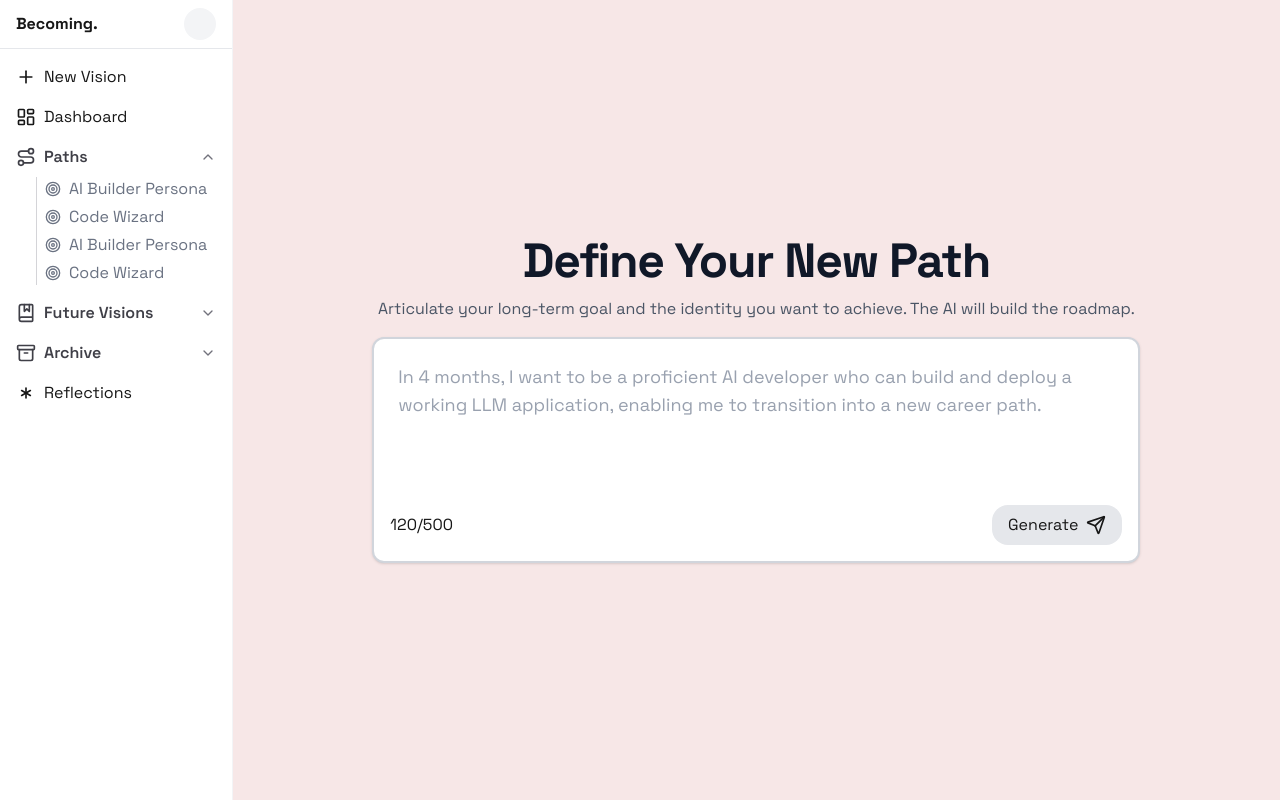
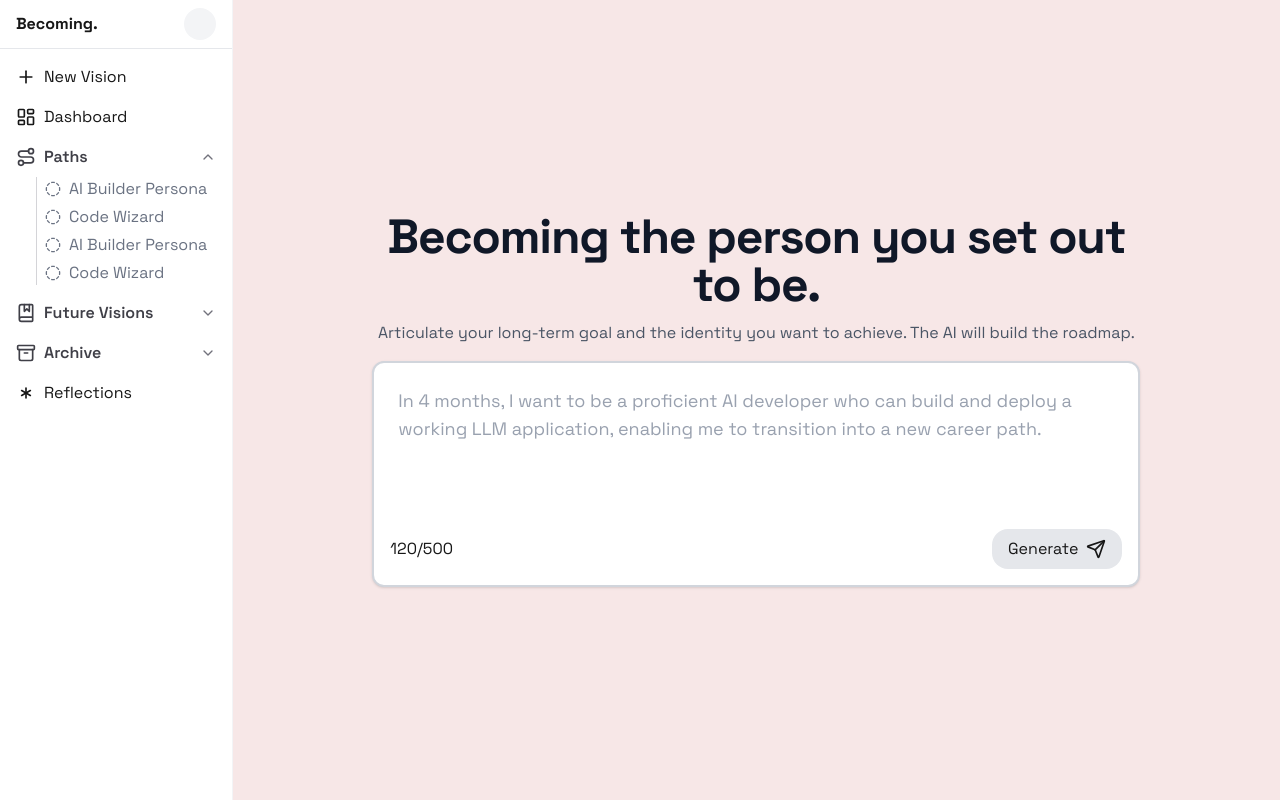
Before and after one commit to Nathanim1919/becoming, a Next.js app: page /in/new in a window 1280 px wide. Both pictures are taken after a click on the element "Paths". Built offline with nearby package versions, Linux system fonts and the light colour scheme.

Commit message:
feat: add dark and light mode

```diff
--- a/app/(dashboard)/in/components/CollapsibleSidebarItem.tsx
+++ b/app/(dashboard)/in/components/CollapsibleSidebarItem.tsx
@@ -2,7 +2,7 @@
 
 import React, { useState } from "react";
 import { motion, AnimatePresence } from "framer-motion";
-import { ChevronDown, Target } from "lucide-react";
+import { ChevronDown, Target, CircleDashed } from "lucide-react";
 import { Persona, Week } from "@/app/types/personas";
 import { LinkItem } from "./LinkItem";
 
@@ -83,7 +83,7 @@ export const CollapsibleSidebarItem: React.FC<CollapsibleSidebarItemProps> = ({
                 <LinkItem
                   label={persona.title}
                   href={`/in/personas/${persona.id}`}
-                  icon={<Target size={16} />}
+                  icon={<CircleDashed size={16} />}
                 />
               </motion.li>
             ))}
--- a/app/(dashboard)/in/new/page.tsx
+++ b/app/(dashboard)/in/new/page.tsx
@@ -2,12 +2,21 @@ import React from "react";
 import { Send } from "lucide-react";
 
 const NewVision = () => {
+  const titles = [
+    "Becoming the person you set out to be.",
+    "Becoming who you already know you can be.",
+    "Becoming the story you get to write.",
+    "Becoming the person you always dreamed of being.",
+    "Becoming everything you once thought was impossible.",
+    "Becoming your truest, most alive self.",
+  ];
+
   return (
     <div className="grid gap-2 p-4 place-items-center h-screen">
       <div className="w-full max-w-3xl space-y-4">
         <header className="text-center space-y-3">
           <h1 className="text-5xl font-extrabold text-gray-900 dark:text-gray-50 tracking-tight">
-            Define Your New Path
+            Becoming the person you set out to be.
           </h1>
           <p className="text-md text-gray-600 dark:text-gray-400 max-w-3xl mx-auto">
             Articulate your long-term goal and the identity you want to achieve.
```
